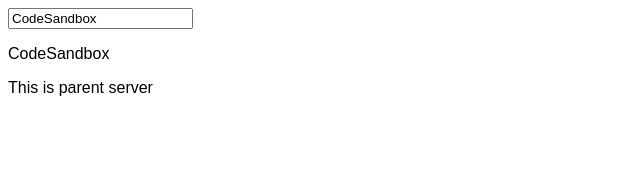
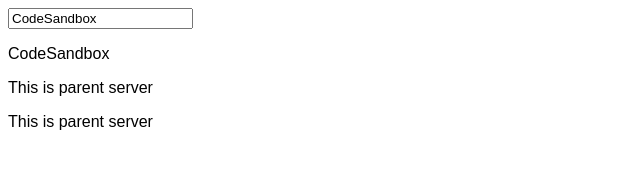
Before and after one commit to kunjesh1/Angular-First_App, an Angular app: page / in a window 1280 px wide. Shown: the top 181 px of the page, without its empty margins (0-640 px from the left). Built offline with nearby package versions, Linux system fonts and the light colour scheme.

Commit message:
Added the second component
Added the second component

```diff
--- a/src/app/app.component.html
+++ b/src/app/app.component.html
@@ -1,4 +1,4 @@
 <!--The content below is only a placeholder and can be replaced.-->
 <input type="text" [(ngModel)]="title" />
 <p>{{title}}</p>
-<app-server></app-server>
+<app-servers></app-servers>
--- a/src/app/app.module.ts
+++ b/src/app/app.module.ts
@@ -2,10 +2,11 @@
 import { NgModule } from "@angular/core";
 import { FormsModule } from "@angular/forms";
 import { ServerComponent } from "./server/server.component";
+import { ServersComponent } from "./servers/servers.component";
 import { AppComponent } from "./app.component";
 
 @NgModule({
-  declarations: [AppComponent, ServerComponent],
+  declarations: [AppComponent, ServerComponent, ServersComponent],
   imports: [BrowserModule, FormsModule],
   providers: [],
   bootstrap: [AppComponent]
--- a/src/app/servers/servers.component.html
+++ b/src/app/servers/servers.component.html
@@ -0,0 +1 @@
+<app-server></app-server> <app-server></app-server>
```
Also changed, not shown: src/app/servers/servers.component.ts (+8 -0 lines).
